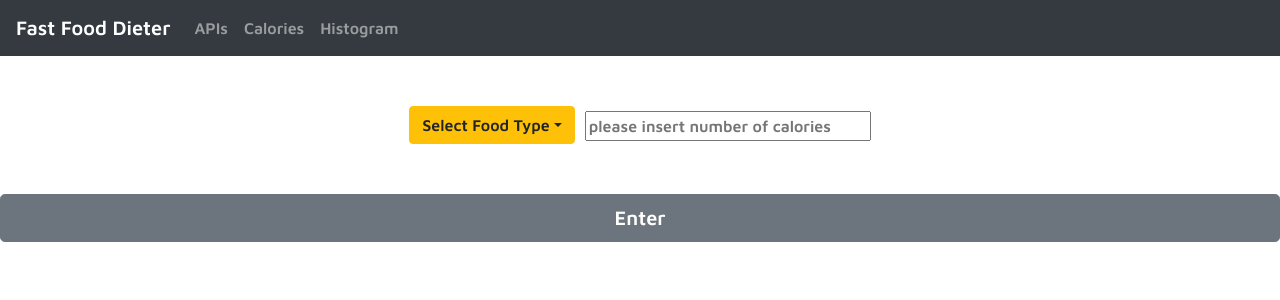
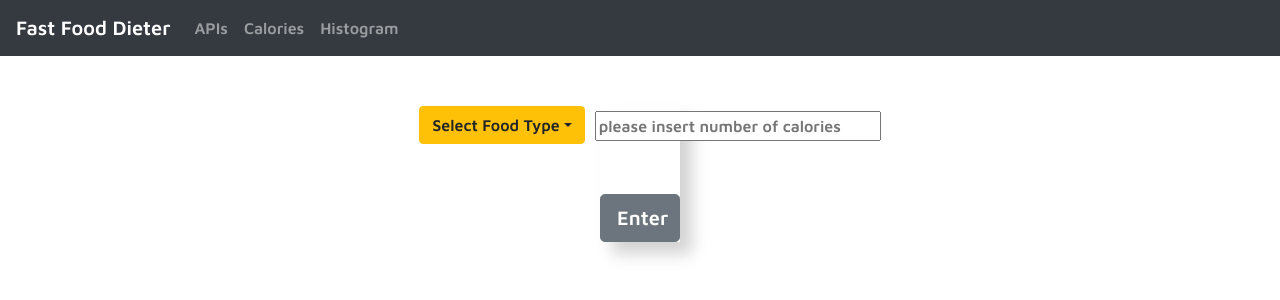
Before and after one commit to thesuckerteam/fastfooddieter, a React (Create React App) app in the folder client/: page /food-calories in a window 1280 px wide. Shown: the top 300 px of the page. Built offline with nearby package versions, Linux system fonts and the light colour scheme.

Commit message:
add box shadow

```diff
--- a/client/src/components/FoodCalories/FoodCalories.jsx
+++ b/client/src/components/FoodCalories/FoodCalories.jsx
@@ -55,6 +55,7 @@ export default class FoodCalories extends Component {
 
 					return (
 						<div className='boxContainer'>
+							<div className='formBox'>
 								<div className='inputGroup'>
 									<DropdownButton variant='warning' title={this.state.typeName}>
 										{FoodItems}
@@ -84,6 +85,8 @@ export default class FoodCalories extends Component {
 										Enter
 									</Button>
 								</div>
+							</div>
+
 							{this.state.renderTable === true && (
 								<FoodTable food={this.state.food} />
 							)}
--- a/client/src/components/FoodCalories/style.css
+++ b/client/src/components/FoodCalories/style.css
@@ -3,6 +3,11 @@
 }
 .table {
 	padding: 50px 200px 0 200px;
+}
+.formBox{
+    margin: 0 600px 0 600px;
+    box-shadow: 12px 12px 15px lightgray;
+
 }
 .inputGroup {
 	margin: 50px;
```
Lines whose indentation alone changed are shown as unchanged.
